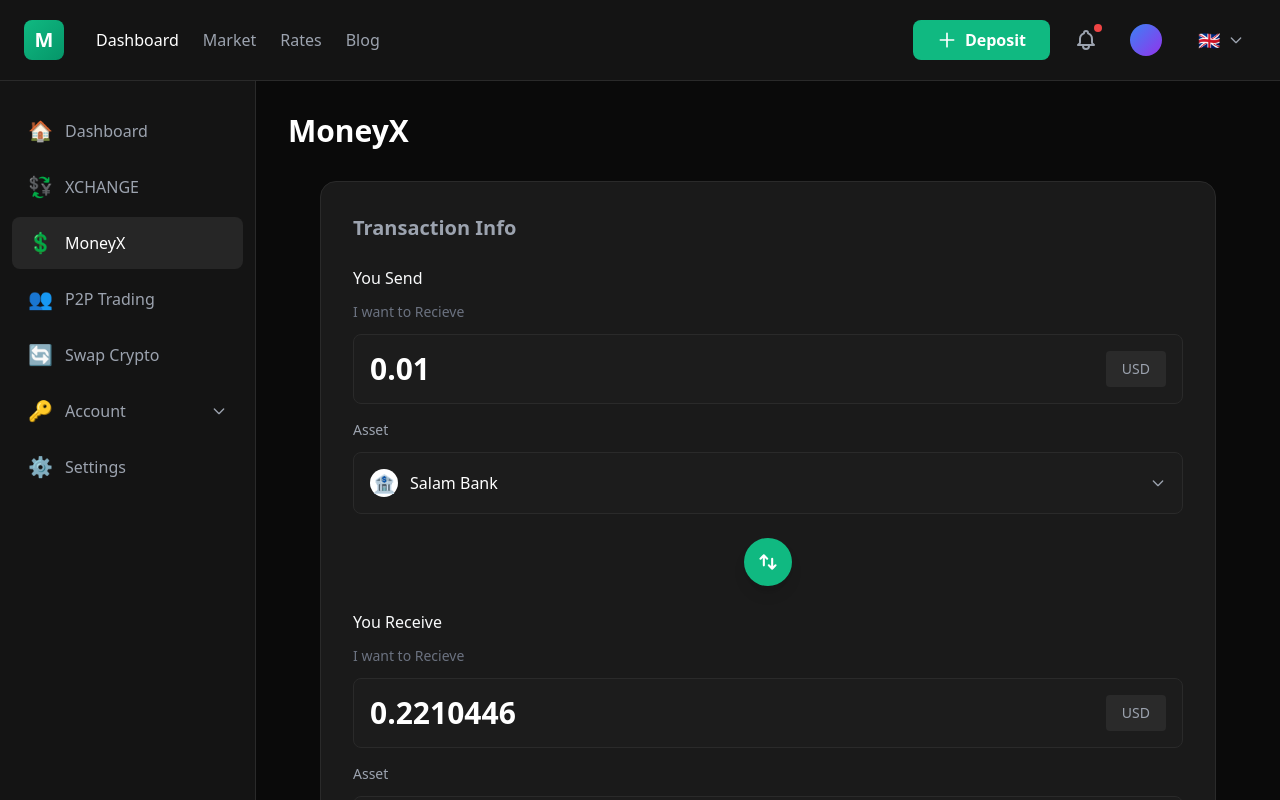
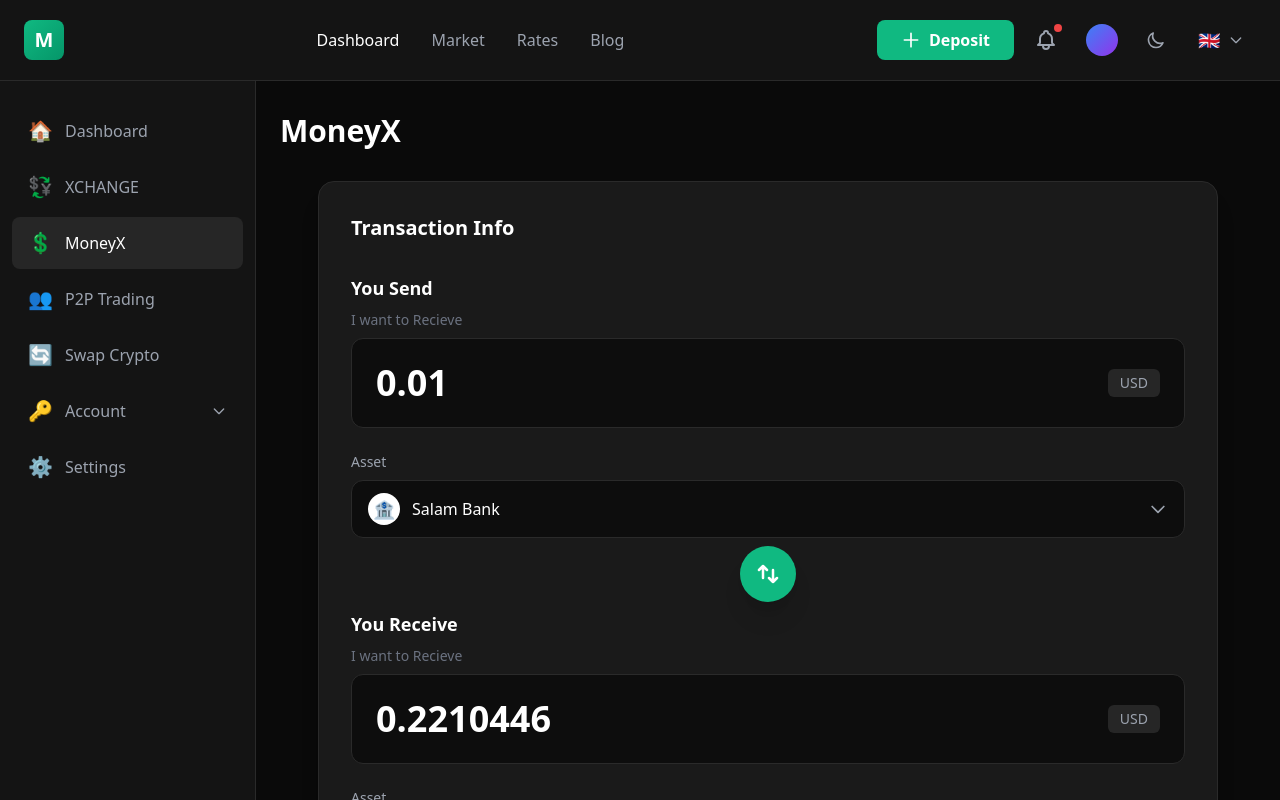
Before and after one commit to JaneKahiu/moneyx-exchange-app-, a React (Vite) app: page / in a window 1280 px wide. Shown: the top 800 px of the page. Built offline with nearby package versions, Linux system fonts and the light colour scheme.

Commit message:
fixed the transaction infor display as well as the  light and dark mode

```diff
--- a/src/App.jsx
+++ b/src/App.jsx
@@ -1,20 +1,21 @@
 import { ExchangeProvider } from './store/exchangeStore';
+import { ThemeProvider } from './store/themeStore';
 import MainLayout from './components/MainLayout';
 import TransactionForm from './components/MoneyX/TransactionForm';
 
 function App() {
   return (
-    <ExchangeProvider>
-      <MainLayout>
-        <div className="px-8 py-8">
+    <ThemeProvider>
+      <ExchangeProvider>
+        <MainLayout>
+        <div className="px-6 py-8 max-w-[1400px]">
           <div className="mb-8">
-            <h1 className="text-3xl font-semibold text-white mb-2">MoneyX</h1>
+            <h1 className="text-3xl font-semibold text-white light:text-gray-900 mb-2">MoneyX</h1>
+          </div>            <TransactionForm />
           </div>
-
-          <TransactionForm />
-        </div>
-      </MainLayout>
-    </ExchangeProvider>
+        </MainLayout>
+      </ExchangeProvider>
+    </ThemeProvider>
   );
 }
 
--- a/src/components/Header.jsx
+++ b/src/components/Header.jsx
@@ -1,13 +1,17 @@
+import { useTheme } from '../store/themeStore';
+
 function Header({ onMenuClick }) {
+  const { theme, toggleTheme } = useTheme();
+
   return (
-    <header className="bg-[#141414] border-b border-[#2a2a2a] px-4 sm:px-6 py-4" role="banner">
-      <div className="flex items-center justify-between">
+    <header className="bg-[#141414] light:bg-white border-b border-[#2a2a2a] light:border-gray-200 px-4 sm:px-6 py-4 transition-colors duration-200" role="banner">
+      <div className="flex items-center justify-between max-w-[1600px] mx-auto">
         {/* Left Side - Logo */}
-        <div className="flex items-center gap-4 sm:gap-8">
+        <div className="flex items-center gap-2">
           {/* Mobile Menu Button */}
           <button
             onClick={onMenuClick}
-            className="lg:hidden p-2 text-gray-400 hover:text-white hover:bg-dark-lighter rounded-lg transition-all focus-visible-ring"
+            className="lg:hidden p-2 text-gray-400 hover:text-white hover:bg-[#1a1a1a] rounded-lg transition-all focus-visible-ring"
             aria-label="Open menu"
           >
             <svg className="w-6 h-6" fill="none" stroke="currentColor" viewBox="0 0 24 24">
@@ -20,38 +24,38 @@
               <span className="text-white font-bold text-xl">M</span>
             </div>
           </div>
+        </div>
 
-          {/* Navigation Links */}
-          <nav className="hidden md:flex items-center gap-6">
+        {/* Center - Navigation Links */}
+        <nav className="hidden md:flex items-center gap-8">
           <a
             href="#"
-              className="text-white font-medium hover:text-primary transition-colors"
+            className="text-white light:text-gray-900 font-medium hover:text-primary transition-colors"
           >
             Dashboard
           </a>
           <a
             href="#"
-              className="text-gray-400 font-medium hover:text-white transition-colors"
+            className="text-[#9ca3af] light:text-gray-600 font-medium hover:text-white light:hover:text-gray-900 transition-colors"
           >
             Market
           </a>
           <a
             href="#"
-              className="text-gray-400 font-medium hover:text-white transition-colors"
+            className="text-[#9ca3af] light:text-gray-600 font-medium hover:text-white light:hover:text-gray-900 transition-colors"
           >
             Rates
           </a>
           <a
             href="#"
-              className="text-gray-400 font-medium hover:text-white transition-colors"
+            className="text-[#9ca3af] light:text-gray-600 font-medium hover:text-white light:hover:text-gray-900 transition-colors"
           >
             Blog
           </a>
         </nav>
-        </div>
 
         {/* Right Side - Actions */}
-        <div className="flex items-center gap-4">
+        <div className="flex items-center gap-3">
           {/* Deposit Button */}
           <button
             className="bg-primary hover:bg-primary-dark text-white font-semibold px-4 sm:px-6 py-2 rounded-lg flex items-center gap-2 transition-colors duration-200 focus-visible-ring"
@@ -75,7 +79,7 @@
 
           {/* Notification Icon with Badge */}
           <button
-            className="relative p-2 text-gray-400 hover:text-white hover:bg-dark-lighter rounded-lg transition-all focus-visible-ring"
+            className="relative p-2 text-gray-400 light:text-gray-600 hover:text-white light:hover:text-gray-900 hover:bg-[#1a1a1a] light:hover:bg-gray-100 rounded-lg transition-all focus-visible-ring"
             aria-label="Notifications"
           >
             <svg
@@ -96,15 +100,34 @@
 
           {/* User Profile */}
           <button
-            className="flex items-center gap-2 p-2 hover:bg-dark-lighter rounded-lg transition-all focus-visible-ring"
+            className="flex items-center gap-2 p-2 hover:bg-[#1a1a1a] light:hover:bg-gray-100 rounded-lg transition-all focus-visible-ring"
             aria-label="User profile"
           >
             <div className="w-8 h-8 bg-gradient-to-br from-blue-500 to-purple-600 rounded-full"></div>
           </button>
 
+          {/* Theme Toggle */}
+          <button
+            className="p-2 text-[#9ca3af] light:text-gray-600 hover:text-white light:hover:text-gray-900 hover:bg-[#1a1a1a] light:hover:bg-gray-100 rounded-lg transition-all focus-visible-ring"
+            aria-label="Toggle theme"
+            onClick={toggleTheme}
+          >
+            {theme === 'dark' ? (
+              // Moon icon for dark mode
+              <svg className="w-5 h-5" fill="none" stroke="currentColor" viewBox="0 0 24 24">
+                <path strokeLinecap="round" strokeLinejoin="round" strokeWidth={2} d="M20.354 15.354A9 9 0 018.646 3.646 9.003 9.003 0 0012 21a9.003 9.003 0 008.354-5.646z" />
+              </svg>
+            ) : (
+              // Sun icon for light mode
+              <svg className="w-5 h-5" fill="none" stroke="currentColor" viewBox="0 0 24 24">
+                <path strokeLinecap="round" strokeLinejoin="round" strokeWidth={2} d="M12 3v1m0 16v1m9-9h-1M4 12H3m15.364 6.364l-.707-.707M6.343 6.343l-.707-.707m12.728 0l-.707.707M6.343 17.657l-.707.707M16 12a4 4 0 11-8 0 4 4 0 018 0z" />
+              </svg>
+            )}
+          </button>
+
           {/* Language Selector */}
           <button
-            className="hidden sm:flex items-center gap-2 px-3 py-2 text-gray-400 hover:text-white hover:bg-dark-lighter rounded-lg transition-all focus-visible-ring"
+            className="hidden sm:flex items-center gap-2 px-3 py-2 text-[#9ca3af] light:text-gray-600 hover:text-white light:hover:text-gray-900 hover:bg-[#1a1a1a] light:hover:bg-gray-100 rounded-lg transition-all focus-visible-ring"
             aria-label="Change language"
           >
             <span className="text-lg">🇬🇧</span>
--- a/src/components/MainLayout.jsx
+++ b/src/components/MainLayout.jsx
@@ -6,7 +6,7 @@
   const [isSidebarOpen, setIsSidebarOpen] = useState(false);
 
   return (
-    <div className="flex flex-col min-h-screen bg-[#0a0a0a]">
+    <div className="flex flex-col min-h-screen bg-[#0a0a0a] dark:bg-[#0a0a0a] light:bg-gray-50 transition-colors duration-200">
       {/* Skip to main content for accessibility */}
       <a href="#main-content" className="skip-link">
         Skip to main content
--- a/src/components/MoneyX/BankSelector.jsx
+++ b/src/components/MoneyX/BankSelector.jsx
@@ -27,32 +27,32 @@
   };
 
   return (
-    <div className="space-y-3" ref={selectorRef}>
+    <div className="space-y-2" ref={selectorRef}>
       {/* Label */}
-      <label className="block text-[#9ca3af] text-sm">{label}</label>
+      <label className="block text-gray-400 light:text-gray-600 text-sm font-medium">{label}</label>
 
       {/* Selector Button */}
       <div className="relative">
         <button
           type="button"
           onClick={() => setIsOpen(!isOpen)}
-          className="w-full bg-[#1c1c1c] rounded-lg px-4 py-4 flex items-center justify-between hover:bg-[#262626] focus:outline-none transition-all duration-200 border border-[#2a2a2a]"
+          className="w-full bg-[#0d0d0d] light:bg-gray-50 rounded-xl px-4 py-3 flex items-center justify-between hover:bg-[#1a1a1a] light:hover:bg-gray-100 focus:outline-none focus:ring-2 focus:ring-emerald-500 light:focus:ring-emerald-400 transition-all duration-200 border border-[#2a2a2a] light:border-gray-300"
         >
           {/* Selected Bank */}
           <div className="flex items-center gap-3">
             {selectedBank?.icon && (
-              <div className="flex items-center justify-center w-7 h-7 bg-white rounded-full">
+              <div className="flex items-center justify-center w-8 h-8 bg-white rounded-full">
                 <span className="text-lg">{selectedBank.icon}</span>
               </div>
             )}
-            <span className="text-[#ffffff] font-medium text-base">
+            <span className="text-white light:text-gray-900 font-medium text-base">
               {selectedBank?.name || 'Select a bank'}
             </span>
           </div>
 
           {/* Dropdown Arrow */}
           <svg
-            className={`w-4 h-4 text-gray-400 transition-transform duration-200 ${
+            className={`w-5 h-5 text-gray-400 light:text-gray-600 transition-transform duration-200 ${
               isOpen ? 'rotate-180' : ''
             }`}
             fill="none"
@@ -70,9 +70,9 @@
 
         {/* Dropdown Menu */}
         {isOpen && (
-          <div className="absolute z-50 w-full mt-2 bg-[#1c1c1c] border border-[#2a2a2a] rounded-lg shadow-xl max-h-60 overflow-auto">
+          <div className="absolute z-50 w-full mt-2 bg-[#0d0d0d] light:bg-white border border-[#2a2a2a] light:border-gray-300 rounded-xl shadow-xl light:shadow-2xl max-h-60 overflow-auto">
             {banks.length === 0 ? (
-              <div className="px-4 py-3 text-gray-500 text-sm">
+              <div className="px-4 py-3 text-gray-500 light:text-gray-600 text-sm">
                 No banks available
               </div>
             ) : (
@@ -84,27 +84,27 @@
                   className={`
                     w-full px-4 py-3 text-left
                     flex items-center gap-3
-                    hover:bg-[#262626]
+                    hover:bg-[#1a1a1a] light:hover:bg-gray-100
                     transition-colors duration-150
                     ${
                       selectedBank?.id === bank.id
-                        ? 'bg-[#262626]'
+                        ? 'bg-[#1a1a1a] light:bg-blue-50'
                         : ''
                     }
                   `}
                 >
                   {/* Bank Icon */}
-                  <div className="flex items-center justify-center w-7 h-7 bg-white rounded-full">
+                  <div className="flex items-center justify-center w-8 h-8 bg-white rounded-full">
                     <span className="text-lg">{bank.icon}</span>
                   </div>
 
                   {/* Bank Name */}
-                  <span className="flex-1 text-[#ffffff] font-medium">{bank.name}</span>
+                  <span className="flex-1 text-white light:text-gray-900 font-medium">{bank.name}</span>
 
                   {/* Check Mark for Selected */}
                   {selectedBank?.id === bank.id && (
                     <svg
-                      className="w-5 h-5 text-primary"
+                      className="w-5 h-5 text-primary light:text-emerald-600"
                       fill="currentColor"
                       viewBox="0 0 20 20"
                     >
--- a/src/components/MoneyX/CurrencyInput.jsx
+++ b/src/components/MoneyX/CurrencyInput.jsx
@@ -7,19 +7,19 @@
   readOnly = false,
 }) {
   return (
-    <div className="space-y-3">
+    <div className="space-y-2">
       {/* Label */}
       <div className="flex items-center justify-between">
-        <h3 className="text-[#f9fafb] font-medium text-base">{label}</h3>
+        <h3 className="text-white light:text-gray-900 font-semibold text-lg">{label}</h3>
       </div>
 
       {/* Subtitle */}
       {subtitle && (
-        <p className="text-[#6b7280] text-sm">{subtitle}</p>
+        <p className="text-gray-500 light:text-gray-600 text-sm">{subtitle}</p>
       )}
 
       {/* Input Container */}
-      <div className="relative bg-[#1c1c1c] rounded-lg p-4 focus-within:ring-1 focus-within:ring-[#2a2a2a] transition-all duration-200 border border-[#2a2a2a]">
+      <div className="relative bg-[#0d0d0d] light:bg-gray-50 rounded-xl p-6 focus-within:ring-2 focus-within:ring-emerald-500 light:focus-within:ring-emerald-400 transition-all duration-200 border border-[#2a2a2a] light:border-gray-300">
         <div className="flex items-center justify-between gap-4">
           {/* Amount Input */}
           <input
@@ -28,11 +28,11 @@
             onChange={onChange}
             placeholder="0.00"
             readOnly={readOnly}
-            className="flex-1 bg-transparent text-[#ffffff] text-3xl font-semibold outline-none placeholder:text-[#6b7280]"
+            className="flex-1 bg-transparent text-white light:text-gray-900 text-4xl font-bold outline-none placeholder:text-gray-600 light:placeholder:text-gray-400"
           />
 
           {/* Currency Badge */}
-          <div className="px-4 py-2 bg-[#2a2a2a] rounded text-[#9ca3af] text-sm font-medium">
+          <div className="px-3 py-1 bg-[#262626] light:bg-gray-200 rounded-md text-gray-400 light:text-gray-700 text-sm font-medium">
             {currency}
           </div>
         </div>
--- a/src/components/MoneyX/SwapButton.jsx
+++ b/src/components/MoneyX/SwapButton.jsx
@@ -1,15 +1,15 @@
 function SwapButton({ onClick }) {
   return (
-    <div className="flex justify-center -my-4">
+    <div className="flex justify-center -my-6">
       <button
         type="button"
         onClick={onClick}
-        className="relative z-10 w-12 h-12 bg-primary hover:bg-primary-dark rounded-full flex items-center justify-center shadow-lg transition-all duration-300 hover:scale-110 hover:rotate-180 focus:outline-none group"
+        className="relative z-10 w-14 h-14 bg-primary hover:bg-primary-dark rounded-full flex items-center justify-center shadow-xl hover:shadow-2xl transition-all duration-300 hover:scale-110 hover:rotate-180 focus:outline-none focus:ring-4 focus:ring-emerald-500/50 group"
         aria-label="Swap currencies"
       >
         {/* Up/Down Arrows Icon */}
         <svg
-          className="w-5 h-5 text-white transition-transform duration-300"
+          className="w-6 h-6 text-white transition-transform duration-300"
           fill="none"
           stroke="currentColor"
           viewBox="0 0 24 24"
--- a/src/components/MoneyX/TransactionForm.jsx
+++ b/src/components/MoneyX/TransactionForm.jsx
@@ -120,33 +120,33 @@
   };
 
   return (
-    <form onSubmit={handleSubmit} className="w-full max-w-4xl mx-auto px-4 sm:px-0">
+    <form onSubmit={handleSubmit} className="w-full max-w-[900px] mx-auto px-4 sm:px-0">
       {/* Transaction Info Card */}
-      <div className="bg-[#1a1a1a] rounded-2xl p-8 space-y-6 border border-[#2a2a2a]">
-        <h2 className="text-xl font-semibold text-[#9ca3af]">Transaction Info</h2>
+      <div className="bg-[#1a1a1a] light:bg-white rounded-2xl p-8 space-y-8 border border-[#2a2a2a] light:border-gray-200 shadow-xl light:shadow-lg transition-all duration-200">
+        <h2 className="text-xl font-semibold text-white light:text-gray-900">Transaction Info</h2>
 
         {/* Success Message */}
         {submitSuccess && (
-          <div className="flex items-center gap-3 p-4 bg-green-900/20 border border-green-500/30 rounded-lg animate-fadeIn" role="alert">
-            <svg className="w-5 h-5 text-green-500 flex-shrink-0" fill="currentColor" viewBox="0 0 20 20">
+          <div className="flex items-center gap-3 p-4 bg-emerald-500/10 light:bg-emerald-50 border border-emerald-500/30 light:border-emerald-200 rounded-xl animate-fadeIn" role="alert">
+            <svg className="w-5 h-5 text-emerald-500 light:text-emerald-600 flex-shrink-0" fill="currentColor" viewBox="0 0 20 20">
               <path fillRule="evenodd" d="M10 18a8 8 0 100-16 8 8 0 000 16zm3.707-9.293a1 1 0 00-1.414-1.414L9 10.586 7.707 9.293a1 1 0 00-1.414 1.414l2 2a1 1 0 001.414 0l4-4z" clipRule="evenodd" />
             </svg>
-            <p className="text-sm text-green-400">Transaction submitted successfully!</p>
+            <p className="text-sm text-emerald-400 light:text-emerald-700 font-medium">Transaction submitted successfully!</p>
           </div>
         )}
 
         {/* Error Message */}
         {submitError && (
-          <div className="flex items-center gap-3 p-4 bg-red-900/20 border border-red-500/30 rounded-lg animate-fadeIn" role="alert">
-            <svg className="w-5 h-5 text-red-500 flex-shrink-0" fill="currentColor" viewBox="0 0 20 20">
+          <div className="flex items-center gap-3 p-4 bg-red-500/10 light:bg-red-50 border border-red-500/30 light:border-red-200 rounded-xl animate-fadeIn" role="alert">
+            <svg className="w-5 h-5 text-red-500 light:text-red-600 flex-shrink-0" fill="currentColor" viewBox="0 0 20 20">
               <path fillRule="evenodd" d="M10 18a8 8 0 100-16 8 8 0 000 16zM8.707 7.293a1 1 0 00-1.414 1.414L8.586 10l-1.293 1.293a1 1 0 101.414 1.414L10 11.414l1.293 1.293a1 1 0 001.414-1.414L11.414 10l1.293-1.293a1 1 0 00-1.414-1.414L10 8.586 8.707 7.293z" clipRule="evenodd" />
             </svg>
-            <p className="text-sm text-red-400">{submitError}</p>
+            <p className="text-sm text-red-400 light:text-red-700 font-medium">{submitError}</p>
           </div>
         )}
 
         {/* You Send Section */}
-        <div className="space-y-4">
+        <div className="space-y-6">
           <div>
             <CurrencyInput
               label="You Send"
@@ -156,7 +156,7 @@
               currency="USD"
             />
             {errors.sendAmount && (
-              <p className="mt-2 text-sm text-red-400 animate-fadeIn" role="alert">{errors.sendAmount}</p>
+              <p className="mt-2 text-sm text-red-400 light:text-red-600 animate-fadeIn" role="alert">{errors.sendAmount}</p>
             )}
           </div>
 
@@ -168,16 +168,18 @@
               onSelect={updateSendBank}
             />
             {errors.sendBank && (
-              <p className="mt-2 text-sm text-red-400 animate-fadeIn" role="alert">{errors.sendBank}</p>
+              <p className="mt-2 text-sm text-red-400 light:text-red-600 animate-fadeIn" role="alert">{errors.sendBank}</p>
             )}
           </div>
         </div>
 
         {/* Swap Button */}
-        <SwapButton onClick={handleSwap} />
+        <div className="relative">
+          <SwapButton onClick={handleSwap} />
+        </div>
 
         {/* You Receive Section */}
-        <div className="space-y-4">
+        <div className="space-y-6">
           <div>
             <CurrencyInput
               label="You Receive"
@@ -187,7 +189,7 @@
               currency="USD"
             />
             {errors.receiveAmount && (
-              <p className="mt-2 text-sm text-red-400 animate-fadeIn" role="alert">{errors.receiveAmount}</p>
+              <p className="mt-2 text-sm text-red-400 light:text-red-600 animate-fadeIn" role="alert">{errors.receiveAmount}</p>
             )}
           </div>
 
@@ -205,21 +207,21 @@
         </div>
 
         {/* Warning Message */}
-        <div className="flex items-start gap-3 p-4 bg-transparent rounded-lg">
+        <div className="flex items-start gap-3 p-4 bg-red-500/10 light:bg-red-50 border-l-4 border-red-500 rounded-lg">
           <div className="flex-shrink-0 mt-0.5">
             <svg
-              className="w-5 h-5 text-red-500"
+              className="w-5 h-5 text-red-500 light:text-red-600"
               fill="currentColor"
               viewBox="0 0 20 20"
             >
               <path
                 fillRule="evenodd"
-                d="M10 18a8 8 0 100-16 8 8 0 000 16zM8.707 7.293a1 1 0 00-1.414 1.414L8.586 10l-1.293 1.293a1 1 0 101.414 1.414L10 11.414l1.293 1.293a1 1 0 001.414-1.414L11.414 10l1.293-1.293a1 1 0 00-1.414-1.414L10 8.586 8.707 7.293z"
+                d="M8.257 3.099c.765-1.36 2.722-1.36 3.486 0l5.58 9.92c.75 1.334-.213 2.98-1.742 2.98H4.42c-1.53 0-2.493-1.646-1.743-2.98l5.58-9.92zM11 13a1 1 0 11-2 0 1 1 0 012 0zm-1-8a1 1 0 00-1 1v3a1 1 0 002 0V6a1 1 0 00-1-1z"
                 clipRule="evenodd"
               />
             </svg>
           </div>
-          <p className="text-sm text-gray-400">
+          <p className="text-sm text-gray-300 light:text-gray-700">
             This is only an estimated price based on current market rates. The
             final price will be confirmed when we receive the funds.
           </p>
@@ -229,7 +231,7 @@
         <button
           type="submit"
           disabled={isSubmitting}
-          className="w-full bg-primary hover:bg-primary-dark disabled:opacity-50 disabled:cursor-not-allowed text-white font-semibold py-4 rounded-xl transition-all duration-200 mt-2"
+          className="w-full bg-primary hover:bg-primary-dark disabled:opacity-50 disabled:cursor-not-allowed text-white font-semibold py-4 rounded-xl transition-all duration-300 shadow-lg hover:shadow-xl hover:scale-[1.02] active:scale-[0.98]"
           aria-label="Submit transaction"
         >
           {isSubmitting ? (
--- a/src/index.css
+++ b/src/index.css
@@ -4,7 +4,11 @@
 
 @layer base {
   body {
-    @apply bg-[#0a0a0a] text-gray-100;
+    @apply bg-[#0a0a0a] text-gray-100 transition-colors duration-200;
+  }
+
+  .light body {
+    @apply bg-white text-gray-900;
   }
 }
 
--- /dev/null
+++ b/src/store/themeStore.jsx
@@ -0,0 +1,48 @@
+import { createContext, useContext, useState, useEffect } from 'react';
+
+const ThemeContext = createContext();
+
+export const useTheme = () => {
+  const context = useContext(ThemeContext);
+  if (!context) {
+    throw new Error('useTheme must be used within ThemeProvider');
+  }
+  return context;
+};
+
+export function ThemeProvider({ children }) {
+  const [theme, setTheme] = useState('dark');
+
+  useEffect(() => {
+    // Load theme from localStorage
+    const savedTheme = localStorage.getItem('theme') || 'dark';
+    setTheme(savedTheme);
+    applyTheme(savedTheme);
+  }, []);
+
+  const applyTheme = (newTheme) => {
+    const root = document.documentElement;
+    if (newTheme === 'light') {
+      root.classList.add('light');
+      root.classList.remove('dark');
+      root.style.colorScheme = 'light';
+    } else {
+      root.classList.add('dark');
+      root.classList.remove('light');
+      root.style.colorScheme = 'dark';
+    }
+  };
+
+  const toggleTheme = () => {
+    const newTheme = theme === 'dark' ? 'light' : 'dark';
+    setTheme(newTheme);
+    localStorage.setItem('theme', newTheme);
+    applyTheme(newTheme);
+  };
+
+  return (
+    <ThemeContext.Provider value={{ theme, toggleTheme }}>
+      {children}
+    </ThemeContext.Provider>
+  );
+}
--- a/tailwind.config.js
+++ b/tailwind.config.js
@@ -4,6 +4,7 @@
     "./index.html",
     "./src/**/*.{js,jsx}",
   ],
+  darkMode: 'class',
   theme: {
     extend: {
       colors: {
```
Also changed, not shown: src/components/Sidebar.jsx (+4 -4 lines). Lines whose indentation alone changed are shown as unchanged.
